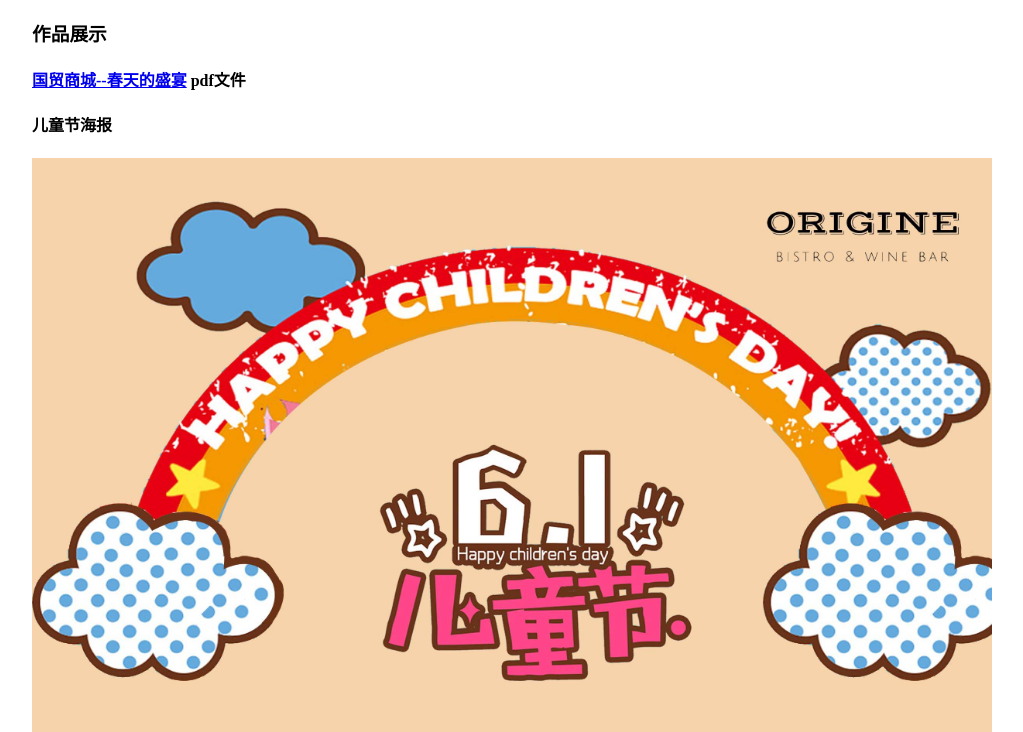
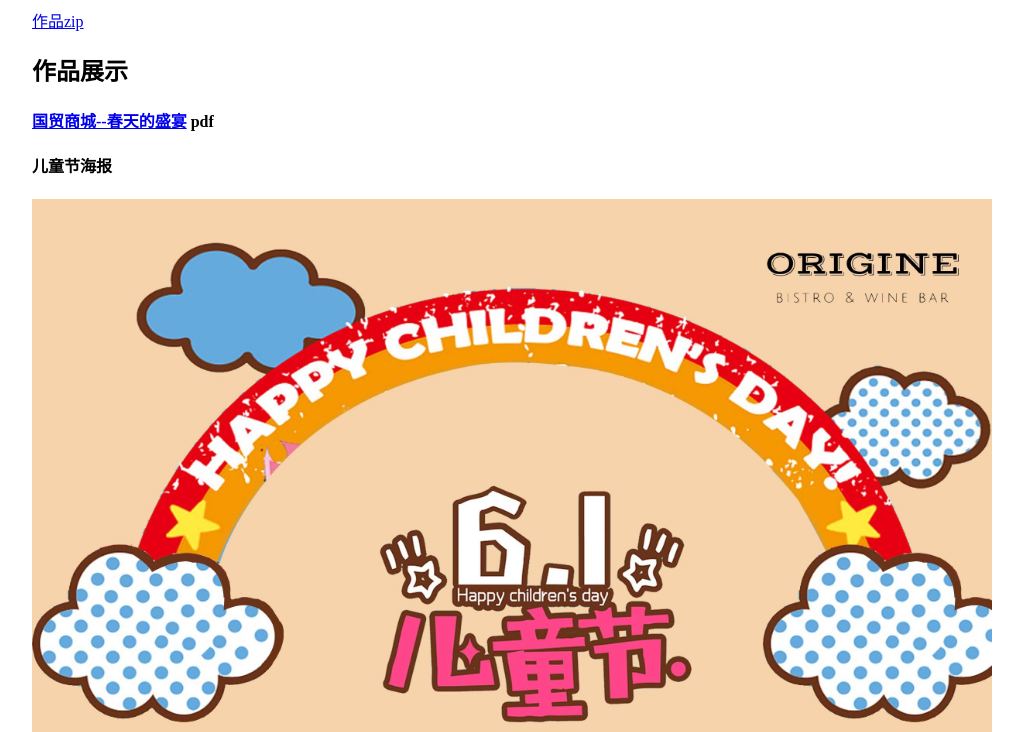
Before and after one commit to KiweeTong/poster, a plain HTML site: page index.html in a window 1280 px wide. Shown: the top 732 px of the page, without its empty margins (128-1151 px from the left). Drawn offline with nearby package versions, Linux system fonts and the light colour scheme.

Commit message:
pdf & zip

```diff
--- a/index.html
+++ b/index.html
@@ -16,8 +16,9 @@
 </head>
 <body>
 	<div id="container">
-			<h3>作品展示</h3>
-			<h4><a href="img/other/china-world.pdf">国贸商城--春天的盛宴</a> pdf文件</h4>
+			<a href="kiweetong.zip" target="_blank">作品zip</a>
+			<h2>作品展示</h2>
+			<h4><a href="img/other/china-world.pdf" target="_blank">国贸商城--春天的盛宴</a> pdf</h4>
 		 	<div id="poster">
 		 	</div>
 	</div>
```
Also changed, not shown: 1 other file.
